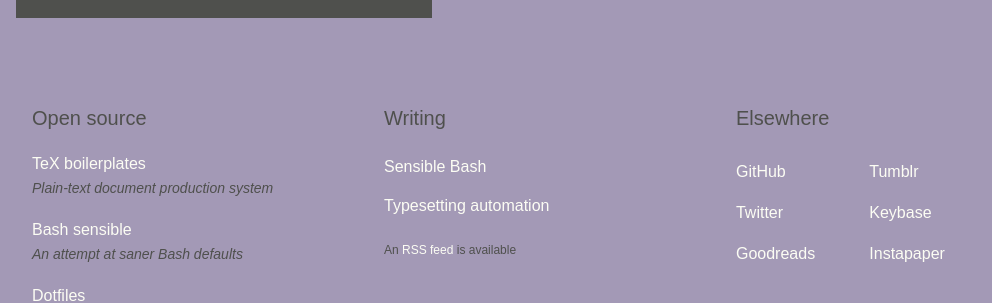
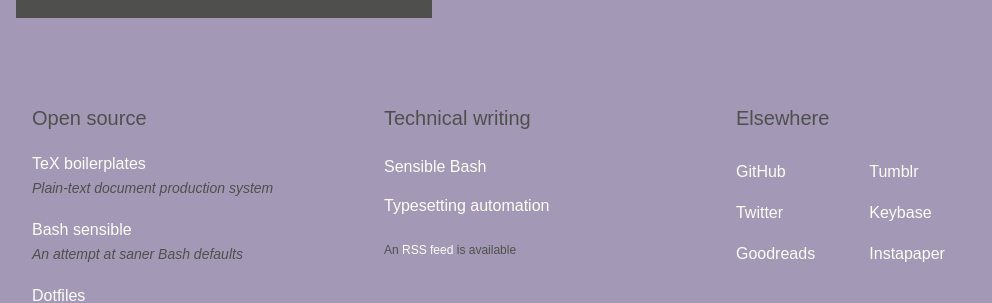
Before and after one commit to mrzool/mrzool.github.io, a Jekyll site: the page built from index.md, in a window 1280 px wide. Shown: the part 262-565 px from the top of the page, without its empty margins (0-992 px from the left). Built offline with Jekyll 4.4.1, drawn with Linux system fonts in a browser that asks for light colours.

Commit message:
technical writing

```diff
--- a/_layouts/home.html
+++ b/_layouts/home.html
@@ -28,7 +28,7 @@
 
 
         <div class="md-col md-col-4 px2 py2">
-            <h3 class="normal mt1">Writing</h3>
+            <h3 class="normal mt1">Technical writing</h3>
             <ul>
               {% for post in site.posts %}
                 <li class="mb1"><a href="{{ post.url }}" title="{{ post.description }}">{{ post.title }}</a></li>
```
